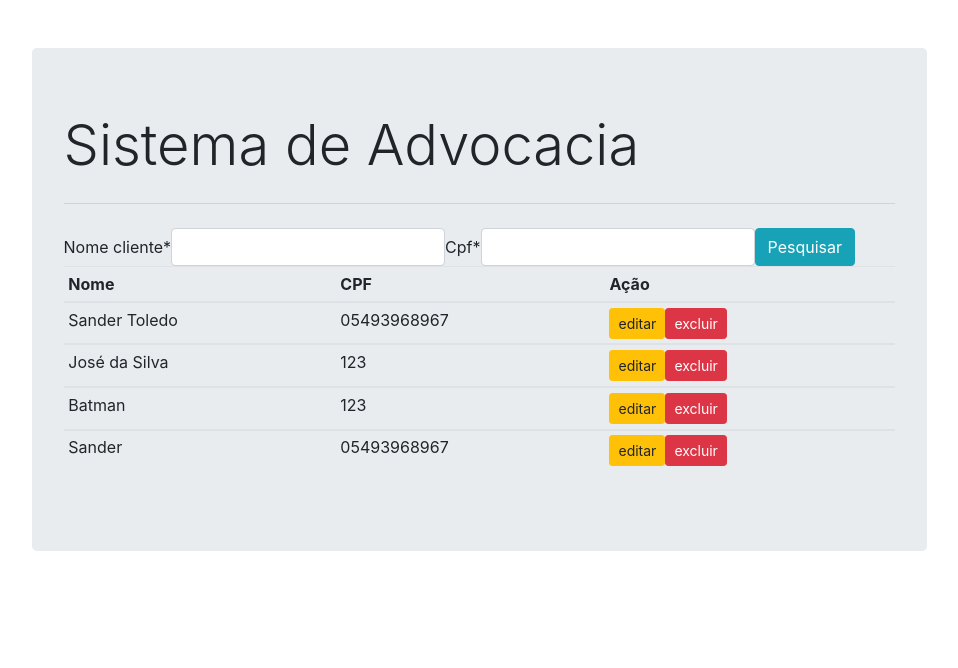
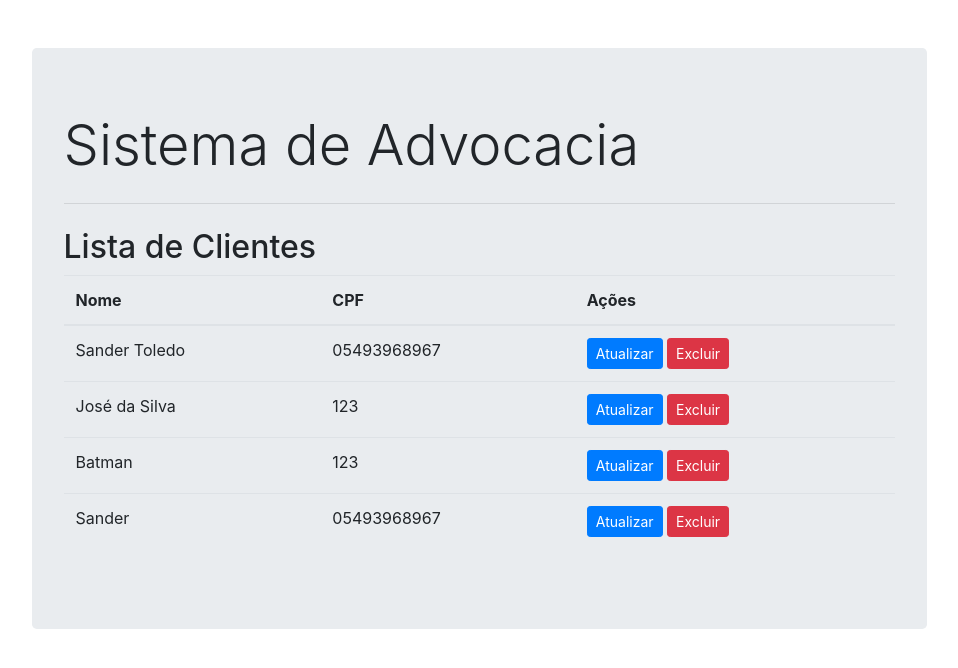
Before and after one commit to stoledo85/sistema_advocacia, a Django app: template clientes/templates/clientes/listaClientes.html in a window 1280 px wide. Shown: the part 66-734 px from the top of the page, without its empty margins (161-1119 px from the left). Run offline with Django 3.2, Linux system fonts and the light colour scheme; the template is opened without the code that fills it: values that come from a table or form of the project are taken from there, others are empty; data comes from the database, SQL or seed files in the repository; both versions use the stored data as it was after the commit; some libraries are stand-ins or nearby versions.

Commit message:
ALteração crud

```diff
--- a/clientes/templates/clientes/listaClientes.html
+++ b/clientes/templates/clientes/listaClientes.html
@@ -1,30 +1,26 @@
-{% extends 'clientes/base.html' %}
-{% load crispy_forms_tags %}
+{% extends "base.html" %}
+
 {% block conteudo %}
-    <div class="table-responsive table-hover text-nowrap">
-        <form action="" method="post" class="form form-inline">
-			{% csrf_token %}
-			{{ form | crispy }}
-			<input type="submit" class="btn btn-info" value="Pesquisar" />
-		</form>
-
-        <table id="dt-vertical-scroll" class="table table-sm" cellspacing="0" width="100%">
+<h2>Lista de Clientes</h2>
+<table class="table">
     <thead>
         <tr>
-                    <th scope="col">Nome</th>
-                    <th scope="col">CPF</th>
-                    <th scope="col">Ação</th>
+            <th>Nome</th>
+            <th>CPF</th>
+            <th>Ações</th>
         </tr>
     </thead>
-        {% for Cliente in clientes %}
-        <tbody id="myTable">
-            <tr scope="row">
-                <td>{{Cliente.nome_cliente}}</td>
-                <td>{{Cliente.cpf}}</td>
-                <td><a href="editar/{{cliente.id}}" class="btn btn-warning btn-sm" id = '{{Cliente.id}}'>editar</a><a href="#" class="btn btn-danger btn-sm">excluir</a></td>
+    <tbody>
+        {% for cliente in clientes %}
+        <tr>
+            <td>{{ cliente.nome_cliente }}</td>
+            <td>{{ cliente.cpf }}</td>
+            <td>
+                <a href="{% url 'atualizar_cliente' cliente.id %}" class="btn btn-sm btn-primary">Atualizar</a>
+                <a href="{% url 'excluir_cliente' cliente.id %}" class="btn btn-sm btn-danger">Excluir</a>
+            </td>
         </tr>
+        {% endfor %}
     </tbody>
-        {% endfor %}
 </table>
-    </div>
-{% endblock conteudo %}
+{% endblock %}
--- a/clientes/urls.py
+++ b/clientes/urls.py
@@ -7,8 +7,11 @@ app_name = "clientes"
 # Local onde concentra todas rotas do App Cliente.
 
 urlpatterns = [
-
     path("", views.index, name="index"),
     path("cliente/", views.clienteView, name="cliente"),
-    path('listacliente/', views.listagemCliente, name="listacliente"),
+    path("listacliente/", views.listagemCliente, name="listacliente"),
+    path(
+        "atualizar/<int:cliente_id>/", views.atualizarCliente, name="atualizar_cliente"
+    ),
+    path("excluir/<int:cliente_id>/", views.excluirCliente, name="excluir_cliente"),
 ]
```
Also changed, not shown: clientes/templates/clientes/atualizar_cliente.html (added, +11 -0 lines), clientes/templates/clientes/excluir_cliente.html (added, +11 -0 lines), clientes/views.py (+25 -8 lines), advocacia.sqlite3. Lines whose indentation alone changed are shown as unchanged.
